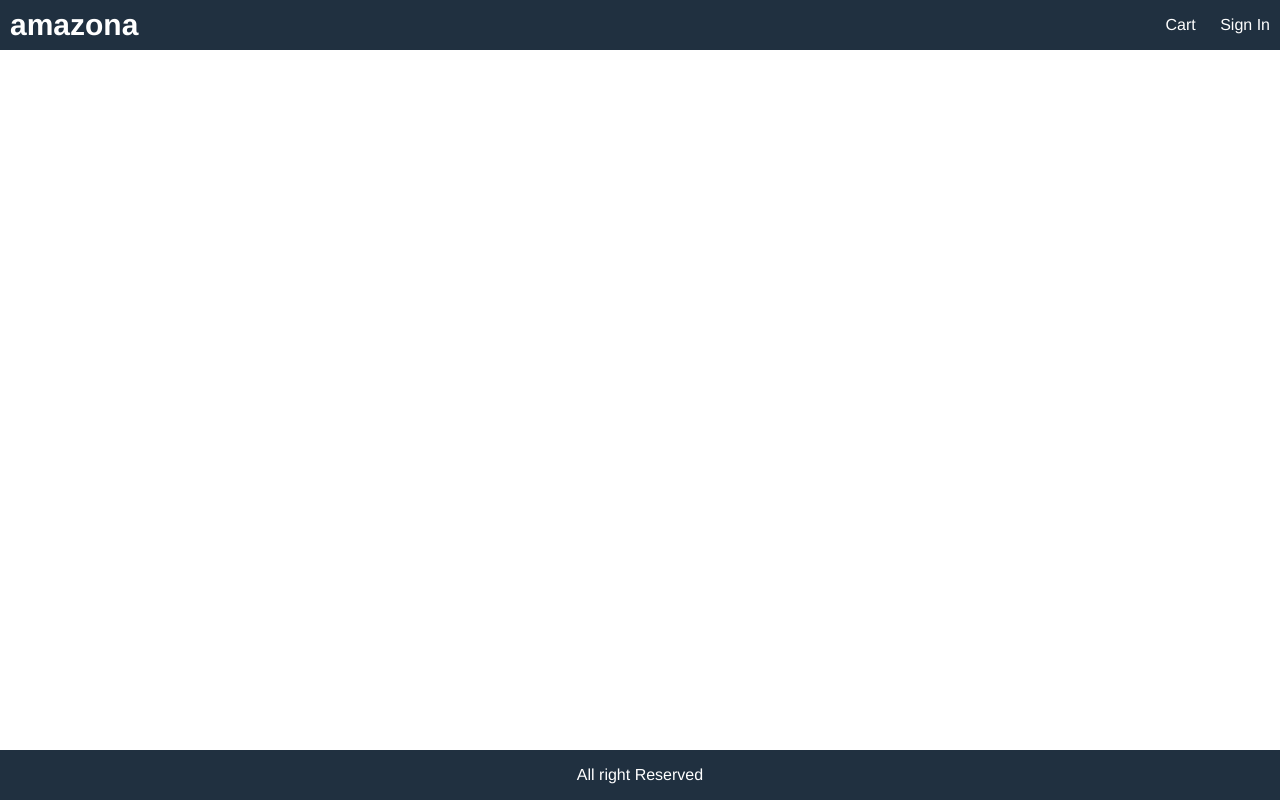
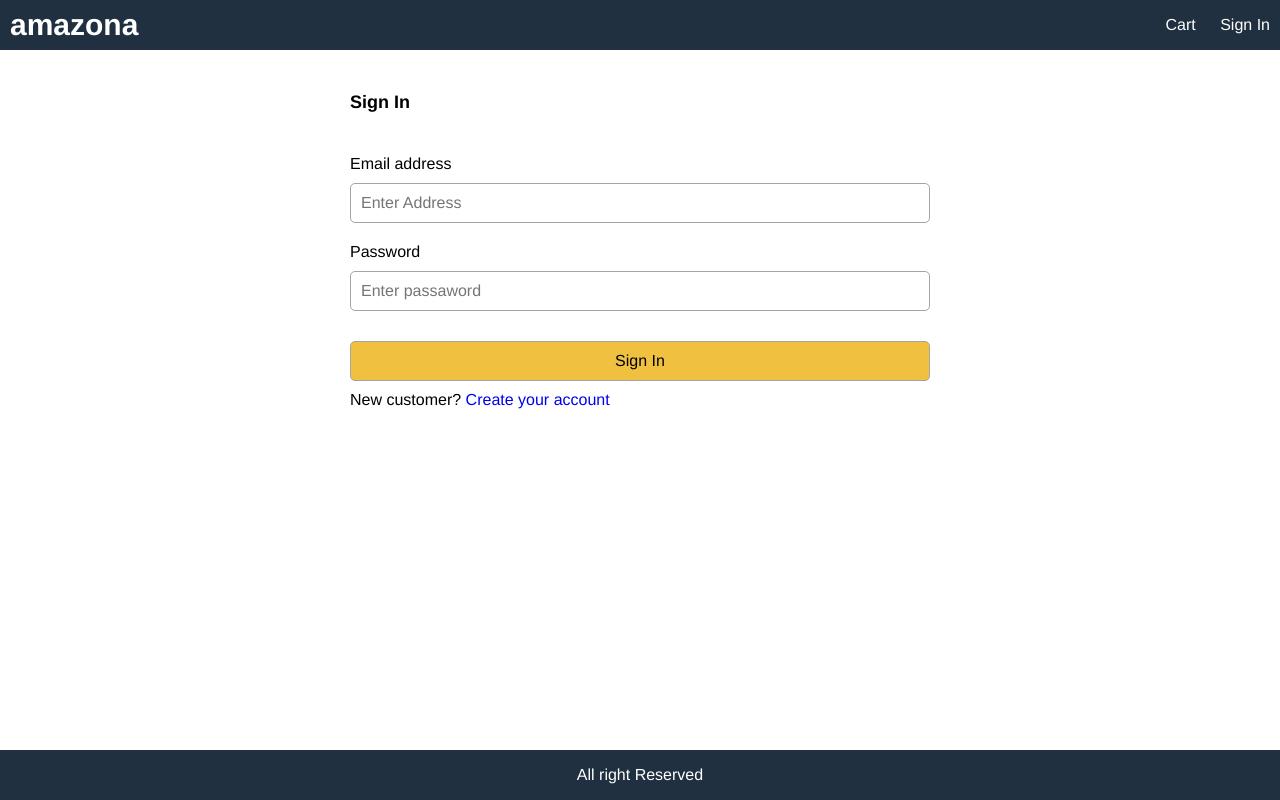
Before and after one commit to jbchinonso/mern-ecommerce, a React (Create React App) app in the folder frontend/: page /signin in a window 1280 px wide. Built offline with nearby package versions, Linux system fonts and the light colour scheme.

Commit message:
add signin form

```diff
--- a/frontend/src/App.js
+++ b/frontend/src/App.js
@@ -4,6 +4,7 @@
 import CartScreen from "./screens/CartScreen";
 import HomeScreen from "./screens/HomeScreen";
 import ProductScreen from "./screens/ProductScreen";
+import SigninScreen from "./screens/SigninScreen";
 
 function App() {
   const cart = useSelector((state) => state.cart);
@@ -26,14 +27,15 @@
                 <span className="badge">{cartItems.length} </span>
               )}
             </Link>
-            <Link href="/signin"> Sign In</Link>
+            <Link to="/signin"> Sign In</Link>
           </div>
         </header>
 
         <main>
+          <Route path="/cart/:id?" component={CartScreen} />
           <Route path="/product/:id" component={ProductScreen} />
+          <Route path="/signin" component={SigninScreen} />
           <Route path="/" component={HomeScreen} exact />
-          <Route path="/cart/:id?" component={CartScreen} />
         </main>
 
         <footer className="row center">All right Reserved</footer>
--- a/frontend/src/index.css
+++ b/frontend/src/index.css
@@ -224,3 +224,21 @@
  color: #a02020;
  background-color: #ffe0e0e0;
 }
+
+/* Form */
+
+.form {
+  max-width: 60rem;
+  margin: 0 auto;
+}
+
+.form > div {
+  display: flex;
+  flex-direction: column;
+  margin: 1rem;
+}
+
+.form label {
+  margin: 1rem 0;
+  display: block;
+}
--- /dev/null
+++ b/frontend/src/screens/SigninScreen.js
@@ -0,0 +1,58 @@
+import React, { useState } from "react";
+import { Link } from "react-router-dom";
+
+export default function SigninScreen() {
+
+    const [email, setEmail] = useState('');
+    const [password, setPassword] = useState('');
+
+    const submitHandler = (e) => {
+        e.preventDefault();
+        // TODO: sign action
+    }
+
+  return (
+    <div>
+      <form className="form" onSubmit={submitHandler}>
+        <div>
+          <h1>Sign In</h1>
+        </div>
+        <div>
+          <label htmlFor="email">Email address</label>
+          <input
+            type="email"
+            id="email"
+            placeholder="Enter Address"
+            required
+            onChange={(e) => setEmail(e.target.value)}
+          ></input>
+        </div>
+
+        <div>
+          <label htmlFor="password">Password</label>
+          <input
+            type="password"
+            id="password"
+            placeholder="Enter passaword"
+            required
+            onChange={(e) => setPassword(e.target.value)}
+          ></input>
+        </div>
+
+        <div>
+          <label />
+          <button className="primary" type="submit">
+            Sign In
+          </button>
+        </div>
+
+        <div>
+          <labe />
+          <div>
+            New customer? <Link to="/register"> Create your account </Link>
+          </div>
+        </div>
+      </form>
+    </div>
+  );
+}
```
